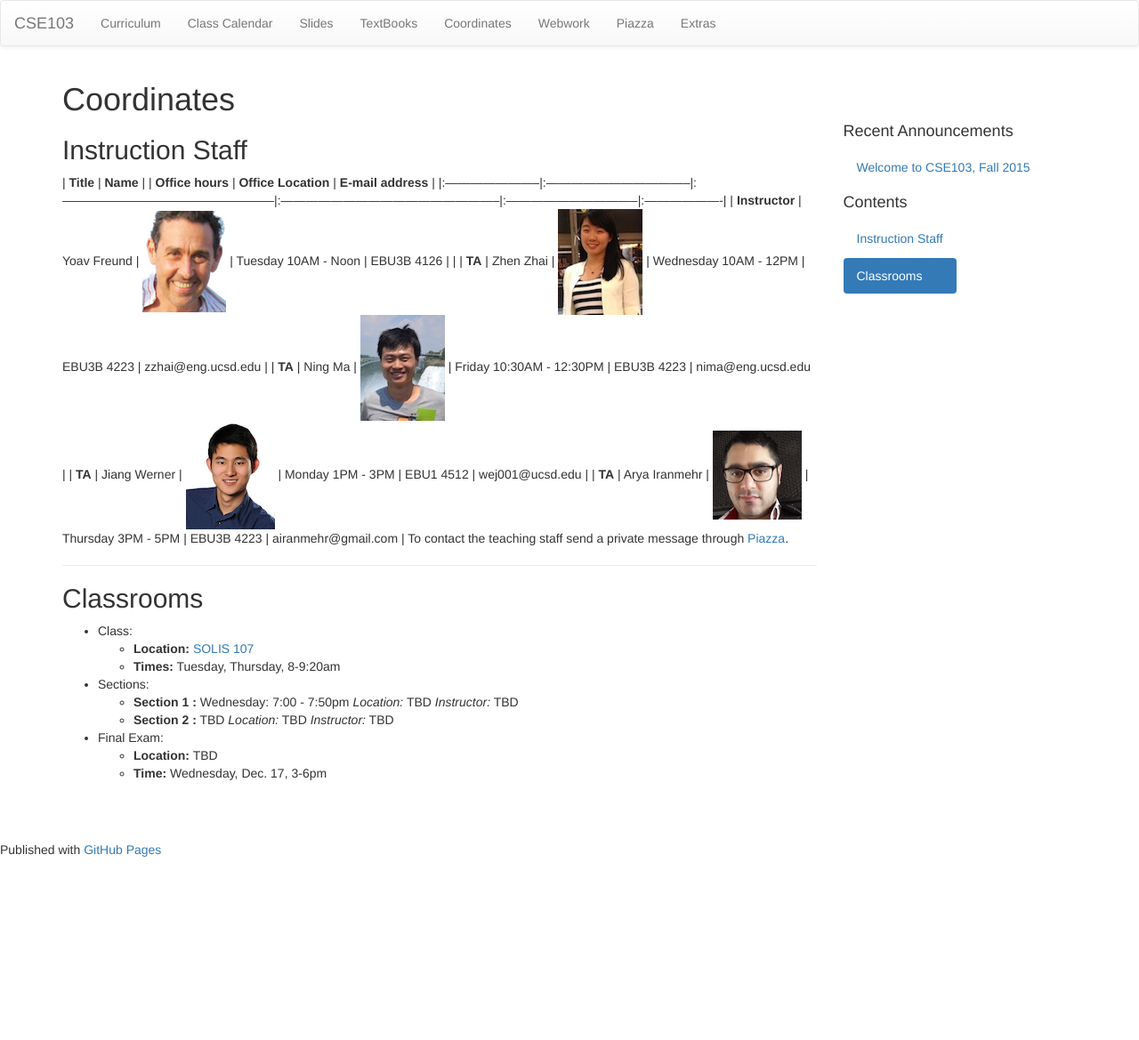
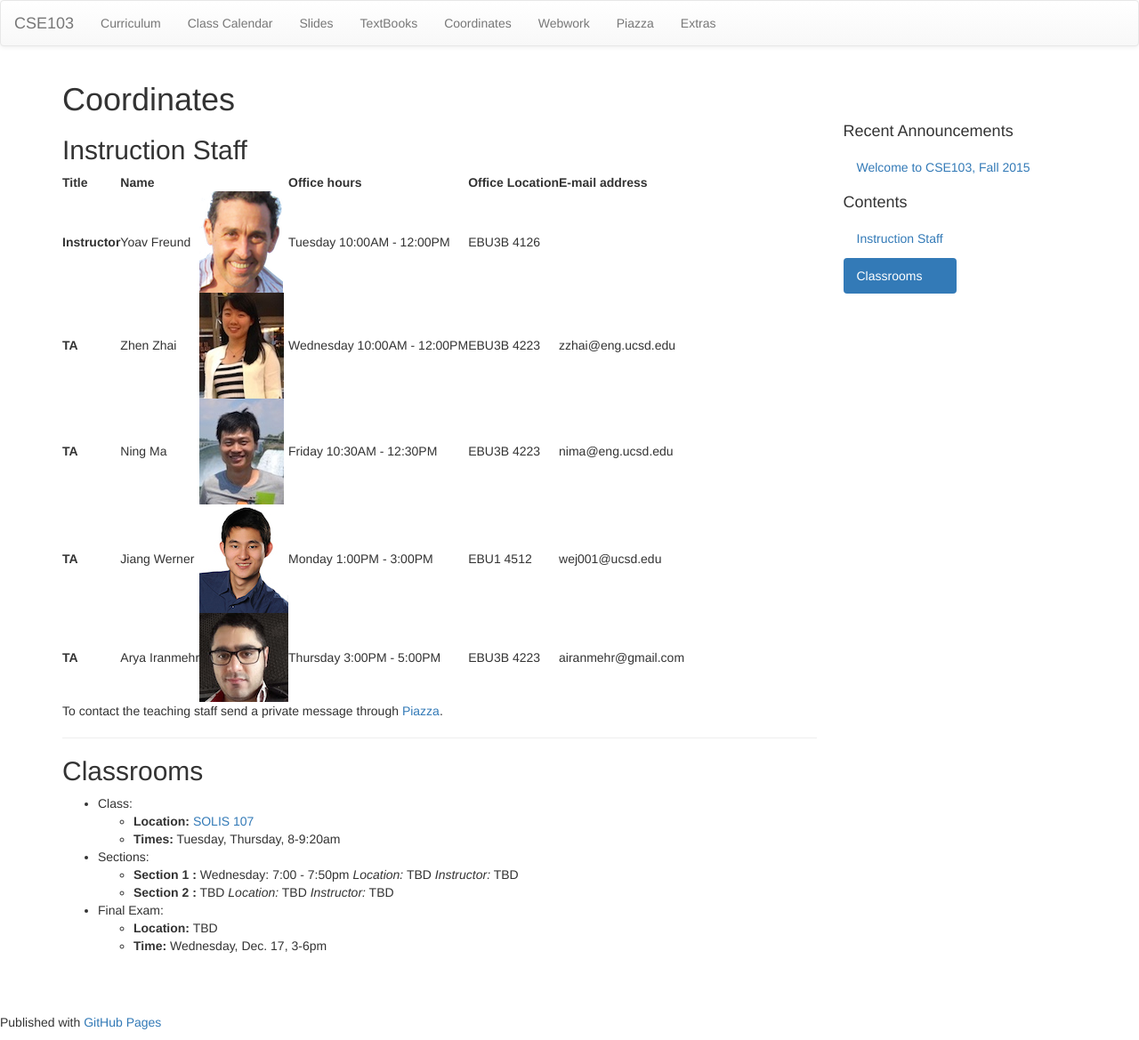
Before and after one commit to cse103/cse103.github.io, a Jekyll site: the page built from pages/3.TeachersTimesLocations.md, in a window 1280 px wide. Shown: the whole page at 89% size. Built offline with Jekyll 4.4.1, drawn with Linux system fonts in a browser that asks for light colours; nearby versions of some CDN libraries; Markdown is read by kramdown in place of the engine named in the settings; before the commit the page ends 975 px from its top, so only the background shows below that.

Commit message:
Update 3.TeachersTimesLocations.md

```diff
--- a/pages/3.TeachersTimesLocations.md
+++ b/pages/3.TeachersTimesLocations.md
@@ -7,12 +7,13 @@ permalink: /Coordinates/
 ## Instruction Staff ##
 
 | **Title** |  **Name**   |          | **Office hours** | **Office Location** | **E-mail address**    |
-|:-----------------------|:-----------------------------------|:---------------------------------------------------|:-----------------------------------------------------|:--------------------------------|:-------------------|
-|  **Instructor**        | Yoav Freund		             	| ![](/images/2010yoav2.png)              		| Tuesday 10AM - Noon   		            | EBU3B 4126     				 |                   |
-| **TA**  				| Zhen Zhai     		    		| ![](/images/Janet.jpg)                 		| Wednesday 10AM - 12PM             		| EBU3B 4223          			 | zzhai@eng.ucsd.edu    |
-| **TA**  				| Ning Ma 			     			| ![](/images/Ning.jpg)                  		| Friday 10:30AM - 12:30PM         			| EBU3B 4223       				 | nima@eng.ucsd.edu |
-| **TA**  				| Jiang Werner 			 			| ![](/images/Werner.jpg)                		| Monday 1PM - 3PM        					| EBU1 4512        				 | wej001@ucsd.edu |
-| **TA**  				| Arya Iranmehr 					| ![](/images/Arya.jpg)                   		| Thursday 3PM - 5PM      					| EBU3B 4223          			 | airanmehr@gmail.com |
+|:----------|:------------|:---------|:-----------------|:--------------------|:----------------------|
+|  **Instructor**	| Yoav Freund		| ![](/images/2010yoav2.png)	| Tuesday 10:00AM - 12:00PM	| EBU3B 4126	|                   	|
+| **TA**		| Zhen Zhai		| ![](/images/Janet.jpg)	| Wednesday 10:00AM - 12:00PM	| EBU3B 4223 	| zzhai@eng.ucsd.edu	|
+| **TA**  		| Ning Ma 		| ![](/images/Ning.jpg)      	| Friday 10:30AM - 12:30PM	| EBU3B 4223    | nima@eng.ucsd.edu 	|
+| **TA**  		| Jiang Werner 		| ![](/images/Werner.jpg) 	| Monday 1:00PM - 3:00PM      	| EBU1 4512  	| wej001@ucsd.edu 	|
+| **TA**  		| Arya Iranmehr 	| ![](/images/Arya.jpg)         | Thursday 3:00PM - 5:00PM    	| EBU3B 4223    | airanmehr@gmail.com 	|
+
 To contact the teaching staff send a private message through [Piazza](https://piazza.com/ucsd/fall2014/cse103/).
 
 -------------------
```
